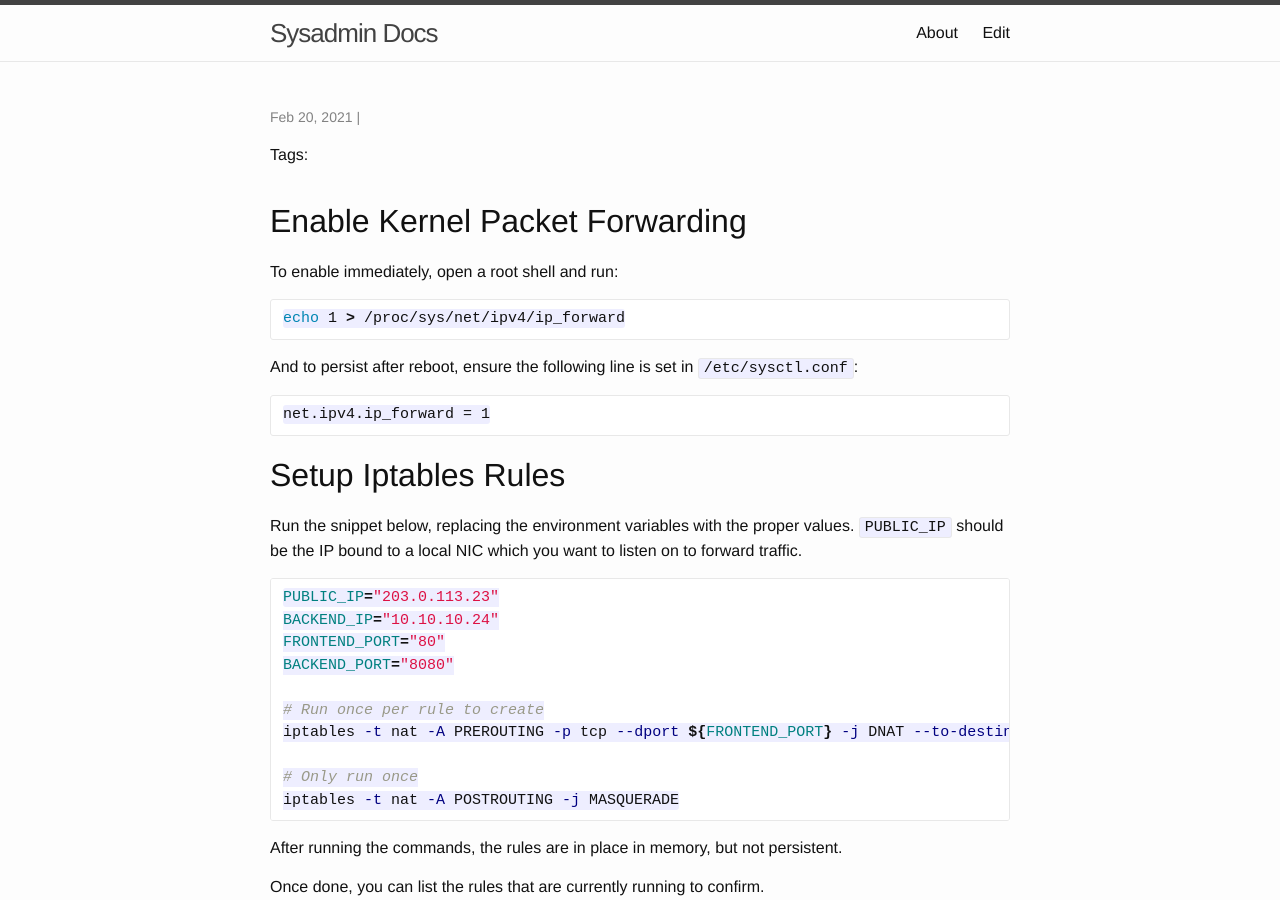
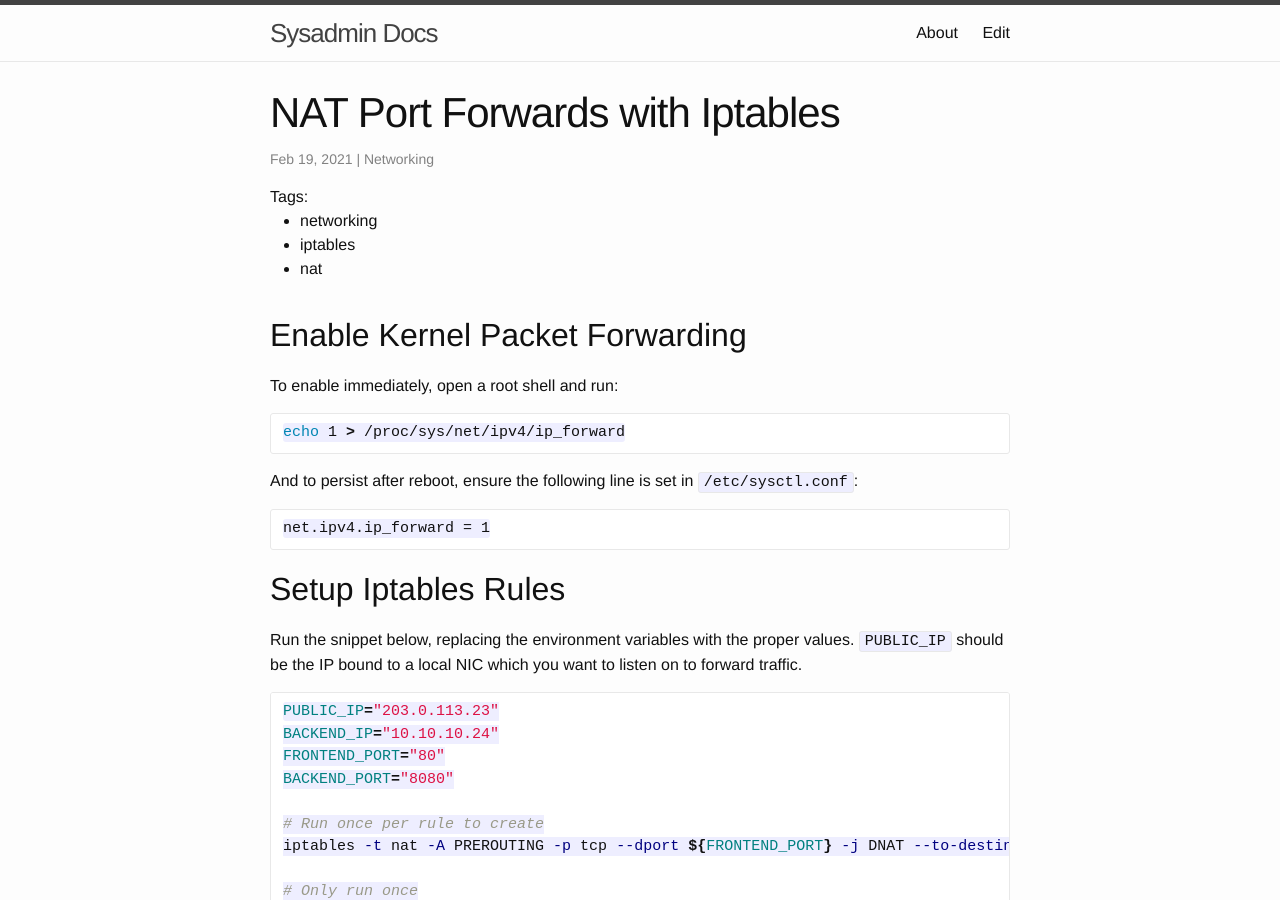
Before and after one commit to benyanke/docs, a Jekyll site: the page built from _posts/networking/iptables/2021-02-19-iptables-port-forward.markdown, in a window 1280 px wide and 900 px high. Built offline with Jekyll 4.4.1, drawn with Linux system fonts in a browser that asks for light colours; our own code applies the rules of GitHub Pages for plain Markdown files.

Commit message:
fix syntax

```diff
--- a/_posts/networking/iptables/2021-02-19-iptables-port-forward.markdown
+++ b/_posts/networking/iptables/2021-02-19-iptables-port-forward.markdown
@@ -1,6 +1,6 @@
 ---
 layout: post
-title:  "NAT Port Forwards with Iptables
+title:  "NAT Port Forwards with Iptables"
 slug:   nat-port-forward-with-iptables
 date:   2021-02-19 22:53:12
 categories: Networking
```
